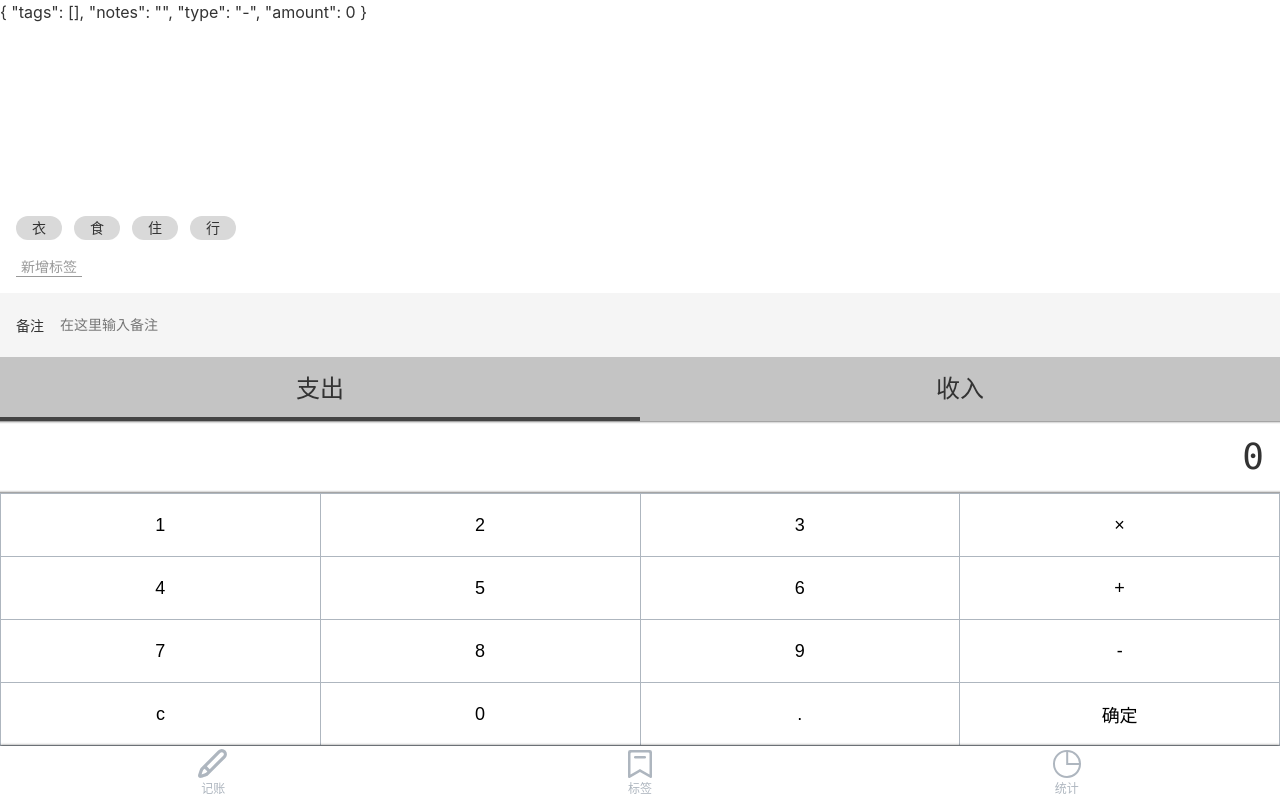
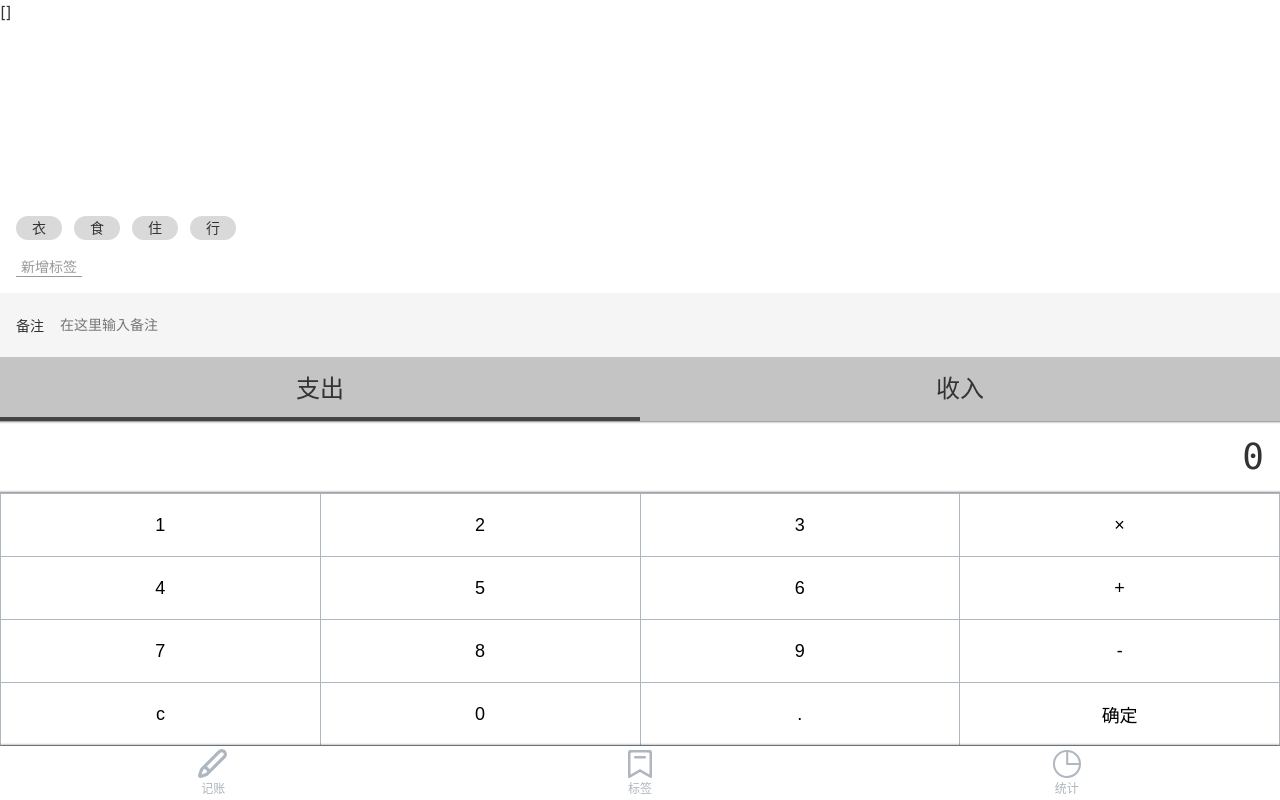
Before and after one commit to s-xiaoxiao/tally, a Vue app: page /#/Money in a window 1280 px wide. Built offline with nearby package versions, Linux system fonts and the light colour scheme.

Commit message:
添加 createAt 字段

```diff
--- a/src/views/Money.vue
+++ b/src/views/Money.vue
@@ -4,7 +4,7 @@
     <Types :type.sync="record.type"/>
     <Notes @update:value="onUpdateNotes"/>
     <Tags :data-source.sync="tags" @update:value="onUpdateTags"/>
-    {{record}}
+    {{recordList}}
   </Layout>
 </template>
 
@@ -17,11 +17,26 @@
   import Vue from 'vue';
   import {Component} from 'vue-property-decorator';
 
+  const version = window.localStorage.getItem('version') || '0';
+  const recordList: Record[] = JSON.parse(window.localStorage.getItem('recordList') || '[]') ;
+
+  if(version === '0.0.1'){
+    //数据升级  //数据迁移
+    recordList.forEach(record =>{
+      record.createdAt = new Date(2020,0,1)
+    })
+    //保存数据
+    window.localStorage.setItem('recordList',JSON.stringify(recordList))
+  }
+
+  window.localStorage.setItem('version','0.0.2');
+
   type Record = {
     tags: string[];
     notes: string;
     type: string;
     amount: number;
+    createdAt?: Date;
   }
 
   @Component({
@@ -35,7 +50,7 @@
       type: '-',
       amount: 0
     };
-    recordList: Record[] = [];
+    recordList: Record[] = recordList;
     onUpdateTags(tags: string[]) {
       console.log(tags, typeof tags);
       this.record.tags = tags;
@@ -54,9 +69,10 @@
       if(this.tags.indexOf(this.record.tags[0]) < 0){
         window.alert('请选择标签')
       }else{
-        const record2 = JSON.parse(JSON.stringify(this.record))
+        const record2: Record = JSON.parse(JSON.stringify(this.record))
+        record2.createdAt = new Date();
         this.recordList.push(record2)
-        window.localStorage.setItem('record',JSON.stringify(this.recordList))
+        window.localStorage.setItem('recordList',JSON.stringify(this.recordList))
       }
     }
 
```
